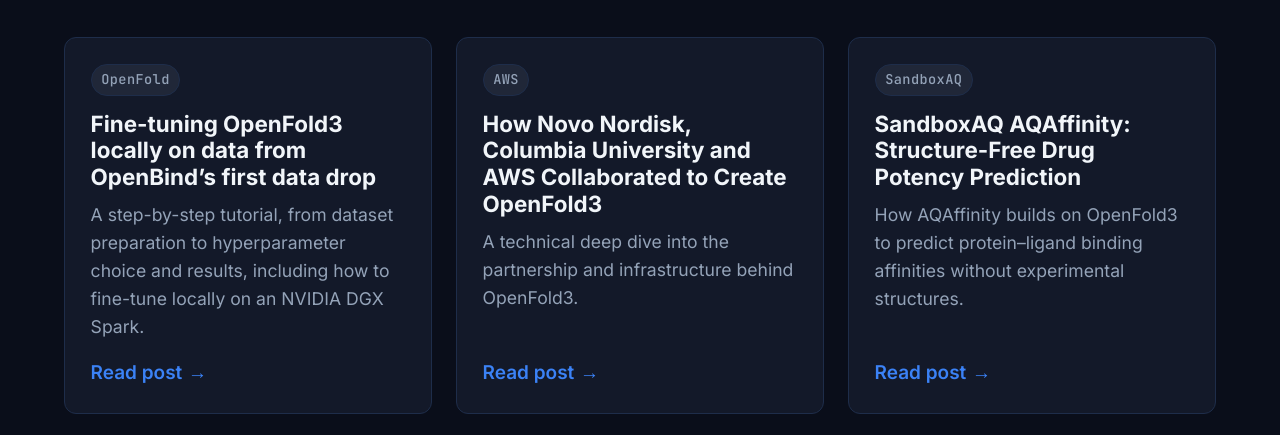
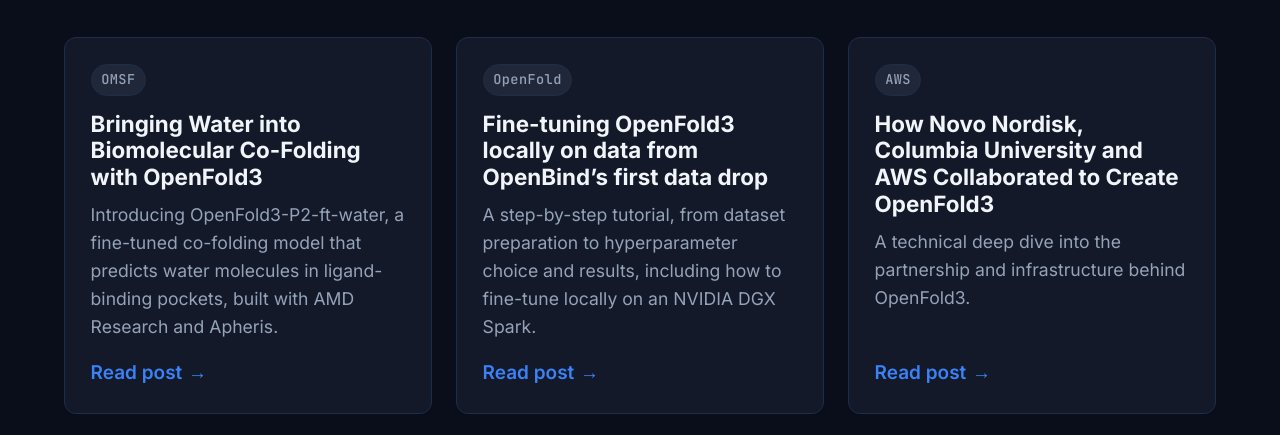
Before and after one commit to OpenFold-io/openfold-website, a plain HTML site: page blog.html in a window 1280 px wide. Shown: the part 973-1408 px from the top of the page. Drawn offline with Linux system fonts and the light colour scheme.

Commit message:
Adding water blog and Promega logo.

```diff
--- a/blog.html
+++ b/blog.html
@@ -70,6 +70,14 @@
       </div>
 
       <div class="grid grid--3" id="blog-posts">
+        <article class="card card--hover">
+          <span class="badge badge--muted" style="align-self:flex-start;margin-bottom:0.9rem;">OMSF</span>
+          <h3>Bringing Water into Biomolecular Co-Folding with OpenFold3</h3>
+          <p>Introducing OpenFold3-P2-ft-water, a fine-tuned co-folding model that predicts water molecules in ligand-binding pockets, built with AMD Research and Apheris.</p>
+          <div class="card__footer">
+            <a class="link-arrow" href="https://omsf.substack.com/p/bringing-water-into-biomolecular" target="_blank" rel="noopener noreferrer">Read post</a>
+          </div>
+        </article>
         <article class="card card--hover">
           <span class="badge badge--muted" style="align-self:flex-start;margin-bottom:0.9rem;">OpenFold</span>
           <h3>Fine-tuning OpenFold3 locally on data from OpenBind&rsquo;s first data drop</h3>
--- a/js/members.js
+++ b/js/members.js
@@ -43,7 +43,8 @@
     { img: 'outpace.png',             alt: 'Outpace Bio',       url: 'https://www.outpacebio.com/' },
     { img: 'pledge.png',              alt: 'Pledge Therapeutics', url: 'https://pledge-tx.com/' },
     { img: 'PolarisQB_Logo.png',      alt: 'Polaris Quantum Biotech', url: 'https://polarisqb.com/' },
-    { img: 'proteinevolution.png',    alt: 'Protein Evolution', url: 'https://www.protein-evolution.com/' },
+    { img: 'promega.png',             alt: 'Promega',           url: 'https://www.promega.com/' },
+    { img: 'proteinevolution.png',   alt: 'Protein Evolution', url: 'https://www.protein-evolution.com/' },
     { img: 'PsiThera.png',            alt: 'Psivant Therapeutics', url: 'https://psithera.com/' },
     { img: 'puxano.png',              alt: 'Puxano',            url: 'https://puxano.com/' },
     { img: 'roche.png',               alt: 'Roche',             url: 'https://www.roche.com/' },
```
Also changed, not shown: assets/images/promega.png (added).
